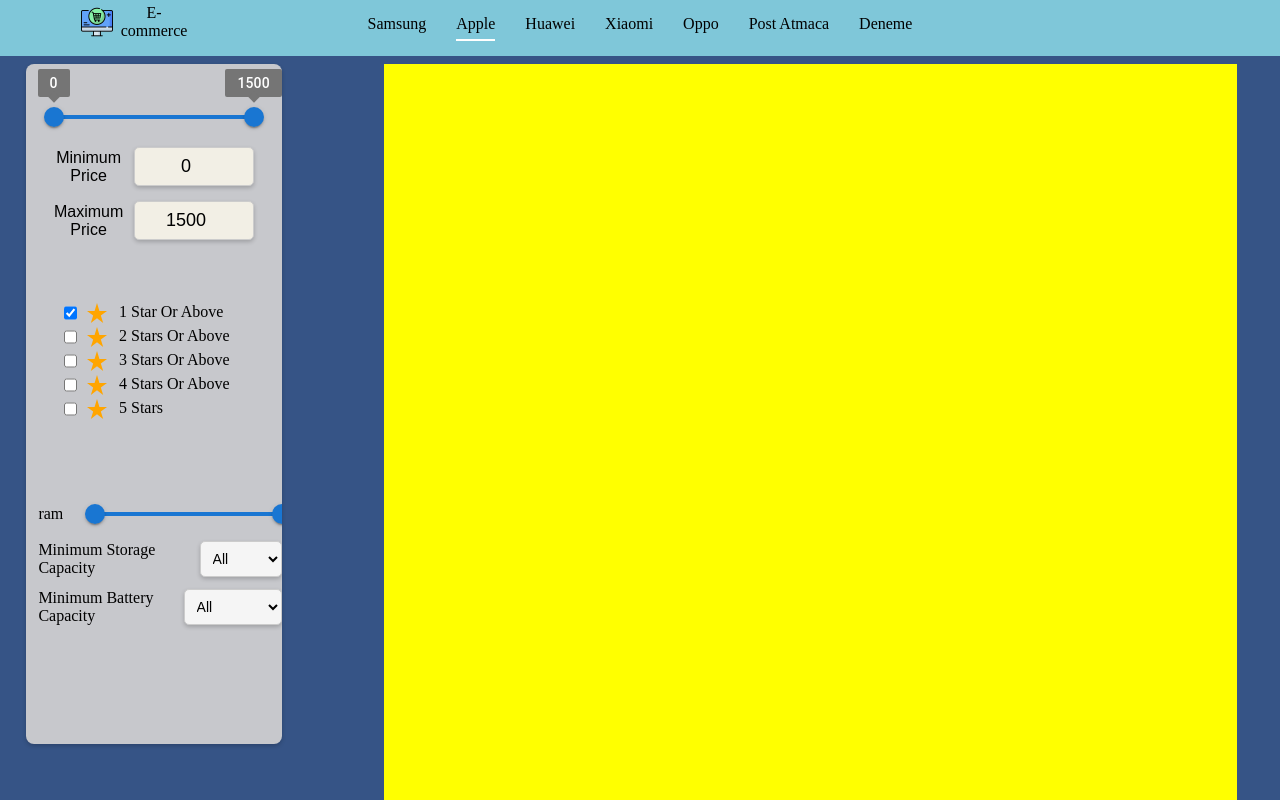
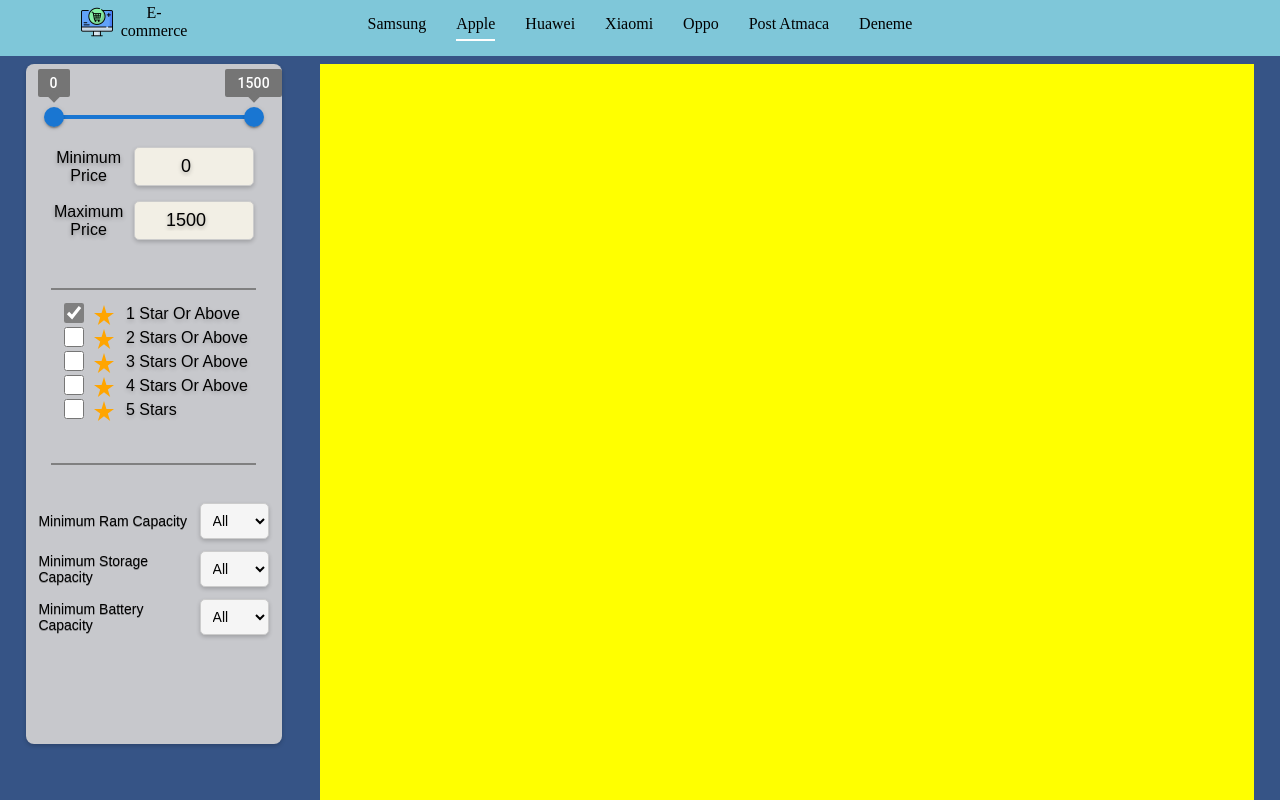
Before and after one commit to MuratOzte/Fullstack-E-Commerce-Website, a Next.js app: page /apple in a window 1280 px wide. Shown: the top 800 px of the page. Built offline with nearby package versions, Linux system fonts and the light colour scheme.

Commit message:
Update styles and layout in PriceSliderInput, CategoryPage, Filter, SpeciesSlider, and StarSection components

```diff
--- a/src/app/[category]/page.tsx
+++ b/src/app/[category]/page.tsx
@@ -66,7 +66,7 @@ const CategoryPage: React.FC<{ params: { category: string | null } }> = ({
                 <Grid sx={filterGridStyles} item xs={3}>
                     <Filter />
                 </Grid>
-                <Grid sx={productGridStyles} item xs={8}></Grid>
+                <Grid sx={productGridStyles} item xs={9}></Grid>
             </Grid>
         </>
     );
@@ -79,6 +79,7 @@ const LogoContainerStyle: React.CSSProperties = {
     display: 'flex',
     alignItems: 'center',
     gap: '5px',
+    cursor: 'pointer',
 };
 
 const filterGridStyles: React.CSSProperties = {
@@ -97,8 +98,8 @@ const productGridStyles: React.CSSProperties = {
     backgroundColor: 'yellow',
     height: '300vh',
     overflowY: 'auto',
-    margin: 'auto',
-    marginLeft: '30%',
+    marginLeft: '25%',
+    marginRight: '2%',
     marginTop: '5%',
 };
 
--- /dev/null
+++ b/src/components/product/Divider.tsx
@@ -0,0 +1,16 @@
+const Divider = () => {
+    return (
+        <>
+            <div
+                style={{
+                    width: '%40',
+                    backgroundColor: 'gray',
+                    height: '2px',
+                    margin: '0 10%',
+                }}
+            />
+        </>
+    );
+};
+
+export default Divider;
--- a/src/components/product/PriceSliderInput.tsx
+++ b/src/components/product/PriceSliderInput.tsx
@@ -43,6 +43,7 @@ const pStyle: React.CSSProperties = {
     color: 'black',
     fontSize: '16px',
     fontFamily: 'Arial, sans-serif',
+    textShadow: '0 2px 4px rgba(0, 0, 0, 0.3)',
 };
 
 const inputStyle: React.CSSProperties = {
@@ -55,4 +56,6 @@ const inputStyle: React.CSSProperties = {
     borderRadius: '5px',
     boxShadow: '0 2px 4px rgba(0, 0, 0, 0.2)',
     border: '1px solid #ccc',
+    textShadow: '0 2px 4px rgba(0, 0, 0, 0.3)',
+
 };
--- a/src/components/product/Species.tsx
+++ b/src/components/product/Species.tsx
@@ -20,21 +20,24 @@ const battery = [
     '5000mAh',
     '6000mAh',
 ];
+
+const ram = ['All', '2GB', '3GB', '4GB', '6GB', '8GB', '12GB'];
 const Species = () => {
     return (
         <>
-            <div style={{ display: 'flex', justifyContent: 'flex-start' }}>
-                <SpeciesSlider
-                    title="ram"
-                    min={0}
-                    max={16}
-                    step={1}
-                    distance={4}
-                />
+            <div style={div}>
+                <p style={p}>Minimum Ram Capacity</p>
+                <select style={select}>
+                    {ram.map((item, index) => (
+                        <option key={index} value={item}>
+                            {item}
+                        </option>
+                    ))}
+                </select>
             </div>
-            <div style={ramStyle}>
-                Minimum Storage Capacity
-                <select style={storageStyle}>
+            <div style={div}>
+                <p style={p}>Minimum Storage Capacity</p>
+                <select style={select}>
                     {storage.map((item, index) => (
                         <option key={index} value={item}>
                             {item}
@@ -42,9 +45,9 @@ const Species = () => {
                     ))}
                 </select>
             </div>
-            <div style={batteryDivStyle}>
-                Minimum Battery Capacity
-                <select style={batteryStyle}>
+            <div style={div}>
+                <p style={p}>Minimum Battery Capacity</p>
+                <select style={select}>
                     {battery.map((item, index) => (
                         <option key={index} value={item}>
                             {item}
@@ -58,15 +61,30 @@ const Species = () => {
 
 export default Species;
 
-const ramStyle: React.CSSProperties = {
+const div: React.CSSProperties = {
     marginTop: '5%',
     display: 'flex',
+    width: '100%',
     justifyContent: 'flex-start',
     alignItems: 'center',
 };
 
-const storageStyle: React.CSSProperties = {
+const p: React.CSSProperties = {
+    width: '65%',
+    color: 'black',
+    fontSize: '14px',
+    fontFamily: 'Arial, sans-serif',
+    fontWeight: 500,
+    textAlign: 'left',
+    textShadow: '0 1px 0 rgba(0, 0, 0, 0.3)',
+};
+
+const select: React.CSSProperties = {
+    width: '30%',
+    display: 'flex',
+    justifyContent: 'flex-start',
     marginLeft: '5%',
+    marginRight: '5%',
     backgroundColor: 'whitesmoke',
     color: 'black',
     border: '1px solid #ccc',
@@ -79,25 +97,3 @@ const storageStyle: React.CSSProperties = {
     transition: 'border-color 0.3s ease',
     fontFamily: 'Arial, sans-serif',
 };
-
-const batteryDivStyle: React.CSSProperties = {
-    marginTop: '5%',
-    display: 'flex',
-    justifyContent: 'flex-start',
-    alignItems: 'center',
-};
-
-const batteryStyle: React.CSSProperties = {
-    marginLeft: '3%',
-    backgroundColor: 'whitesmoke',
-    color: 'black',
-    border: '1px solid #ccc',
-    padding: '8px',
-    borderRadius: '5px',
-    boxShadow: '0 2px 4px rgba(0, 0, 0, 0.2)',
-    fontSize: '14px',
-    outline: 'none',
-    cursor: 'pointer',
-    transition: 'border-color 0.3s ease',
-    fontFamily: 'Arial, sans-serif',
-};
--- a/src/components/product/SpeciesSlider.tsx
+++ b/src/components/product/SpeciesSlider.tsx
@@ -1,3 +1,19 @@
+/*
+
+
+    **********  THIS FILE IS NOT IN USE  **********
+    **********  THIS FILE IS NOT IN USE  **********
+    **********  THIS FILE IS NOT IN USE  **********
+    **********  THIS FILE IS NOT IN USE  **********
+    **********  THIS FILE IS NOT IN USE  **********
+    **********  THIS FILE IS NOT IN USE  **********
+    **********  THIS FILE IS NOT IN USE  **********
+    **********  THIS FILE IS NOT IN USE  **********
+
+
+
+*/
+
 import * as React from 'react';
 import Box from '@mui/material/Box';
 import Slider from '@mui/material/Slider';
@@ -48,11 +64,10 @@ const SpeciesSlider: React.FC<Props> = ({
     };
 
     return (
-        <Box
-            sx={boxStyle}
-        >
+        <Box sx={boxStyle}>
             <p>{title}</p>
             <Slider
+                sx={{ width: 200, color: '#61677A' }}
                 value={value1}
                 onChange={handleChange1}
                 valueLabelDisplay="auto"
@@ -68,11 +83,10 @@ const SpeciesSlider: React.FC<Props> = ({
 
 export default SpeciesSlider;
 
-
 const boxStyle: React.CSSProperties = {
     width: 250,
     display: 'flex',
     justifyContent: 'flex-start',
     alignItems: 'center',
     gap: 4,
-}
+};
--- a/src/components/product/StarSection.tsx
+++ b/src/components/product/StarSection.tsx
@@ -19,7 +19,11 @@ export default function StarRate() {
                     style={innerDivStyle}
                     onClick={() => setSelected(index)}
                 >
-                    <input type="checkbox" checked={selected === index} />
+                    <input
+                        type="checkbox"
+                        style={checkBoxStyle}
+                        checked={selected === index}
+                    />
                     <StarRateIcon sx={starStyle} />
                     <p style={pStyle}>{text}</p>
                 </div>
@@ -27,6 +31,15 @@ export default function StarRate() {
         </div>
     );
 }
+
+const checkBoxStyle: React.CSSProperties = {
+    cursor: 'pointer',
+    width: '20px',
+    height: '20px',
+    accentColor: 'gray',
+    border: '0.25rem solid green',
+    borderRadius: '50%',
+};
 
 const divStyle: React.CSSProperties = {
     display: 'flex',
@@ -45,6 +58,12 @@ const pStyle: React.CSSProperties = {
     marginTop: '2px',
     marginLeft: 10,
     color: 'black',
+    textShadow: '0 2px 4px rgba(0, 0, 0, 0.2)',
+    fontSize: '16px',
+    fontFamily: 'Arial, sans-serif',
 };
 
-const starStyle: React.CSSProperties = { color: 'orange', marginLeft: 1 };
+const starStyle: React.CSSProperties = {
+    color: 'orange',
+    marginLeft: 1,
+};
--- a/src/components/product/filter.tsx
+++ b/src/components/product/filter.tsx
@@ -1,6 +1,7 @@
 import Species from './Species';
 import StarSection from './StarSection';
 import RangeSlider from './priceSlider';
+import Divider from './Divider';
 
 export default function Filter() {
     return (
@@ -11,19 +12,21 @@ export default function Filter() {
                     height: '20vh',
                     display: 'flex',
                     justifyContent: 'center',
+                    marginBottom: '10%',
                 }}
             >
                 <RangeSlider />
             </div>
-
+            <Divider />
             <div
                 style={{
-                    marginTop: '15%',
+                    marginTop: '5%',
                     height: '20vh',
                 }}
             >
                 <StarSection />
             </div>
+            <Divider />
             <div
                 style={{
                     marginTop: '15%',
```
